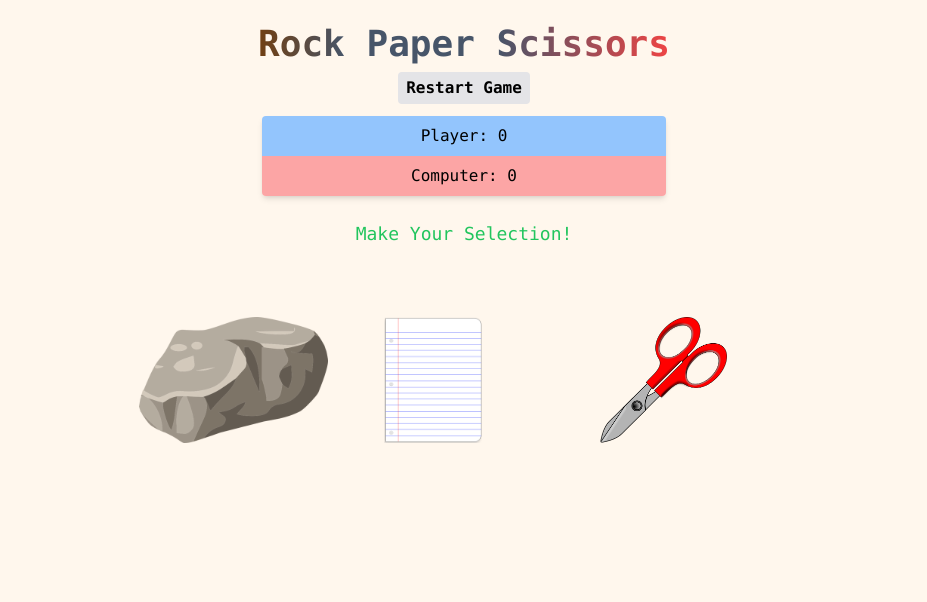
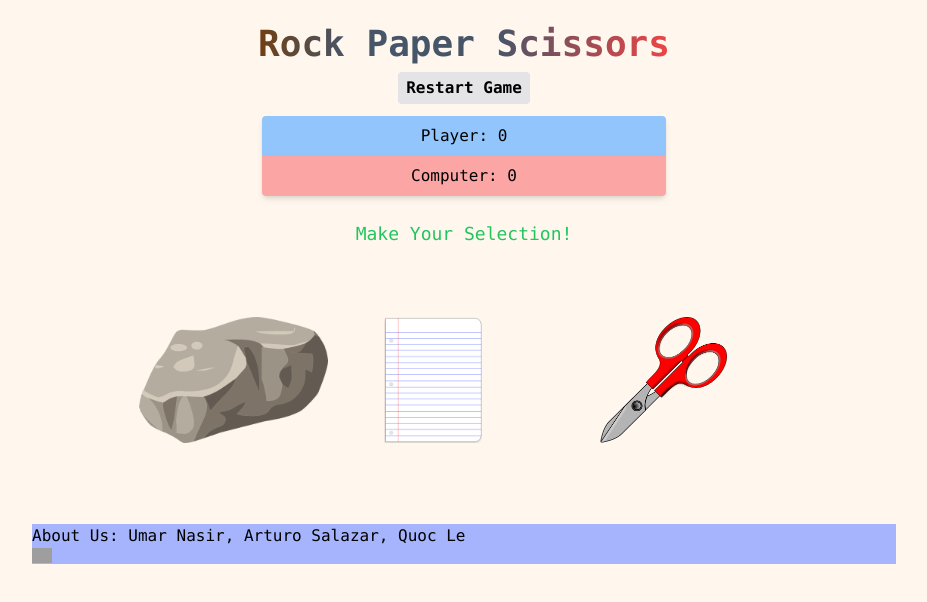
Before and after one commit to umarnasir335/cpsc349-project3, a website: page index.html in a window 1280 px wide. Shown: the whole page, without its empty margins (176-1103 px from the left). Drawn offline with Linux system fonts and the light colour scheme; grey boxes are pictures that could not be loaded.

Commit message:
added about us footer

```diff
--- a/index.html
+++ b/index.html
@@ -41,6 +41,11 @@
           <div id="result" class="text-lg text-green-500 py-5 text-center"></div>
         </div>
 
+        <footer class="h-10 bg-indigo-300">
+          About Us: Umar Nasir, Arturo Salazar, Quoc Le
+          <a href="https://github.com/umarnasir335/cpsc349-project3" target="_blank"><img class="github-icon" width="20" height="20" src="https://cdn-icons-png.flaticon.com/512/25/25231.png" alt="Project's Github Page"/></a>
+        </footer>
+
         <script src="./src/main.js"></script>
   </body>
 
```
Also changed, not shown: dist/output.css, 1 other file.
